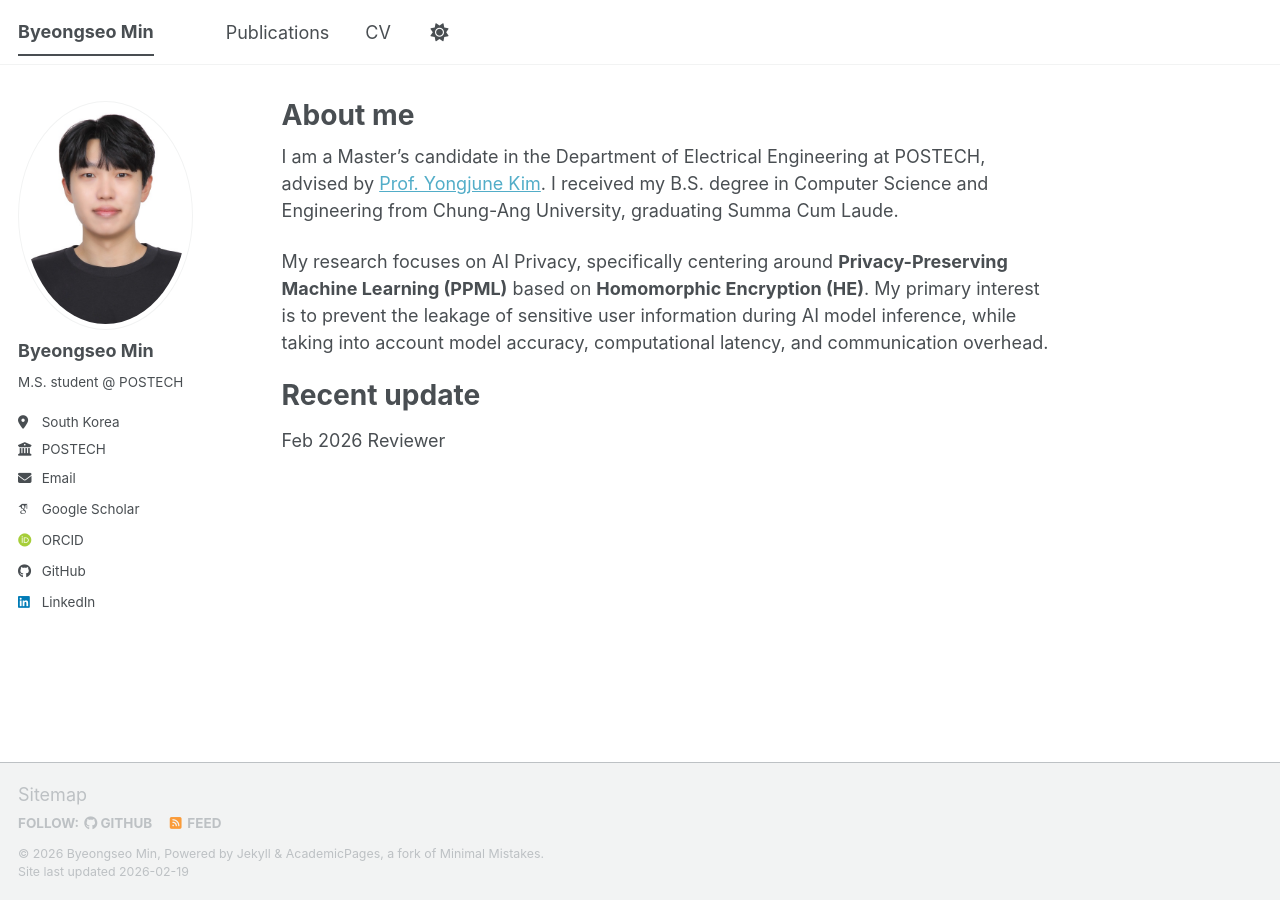
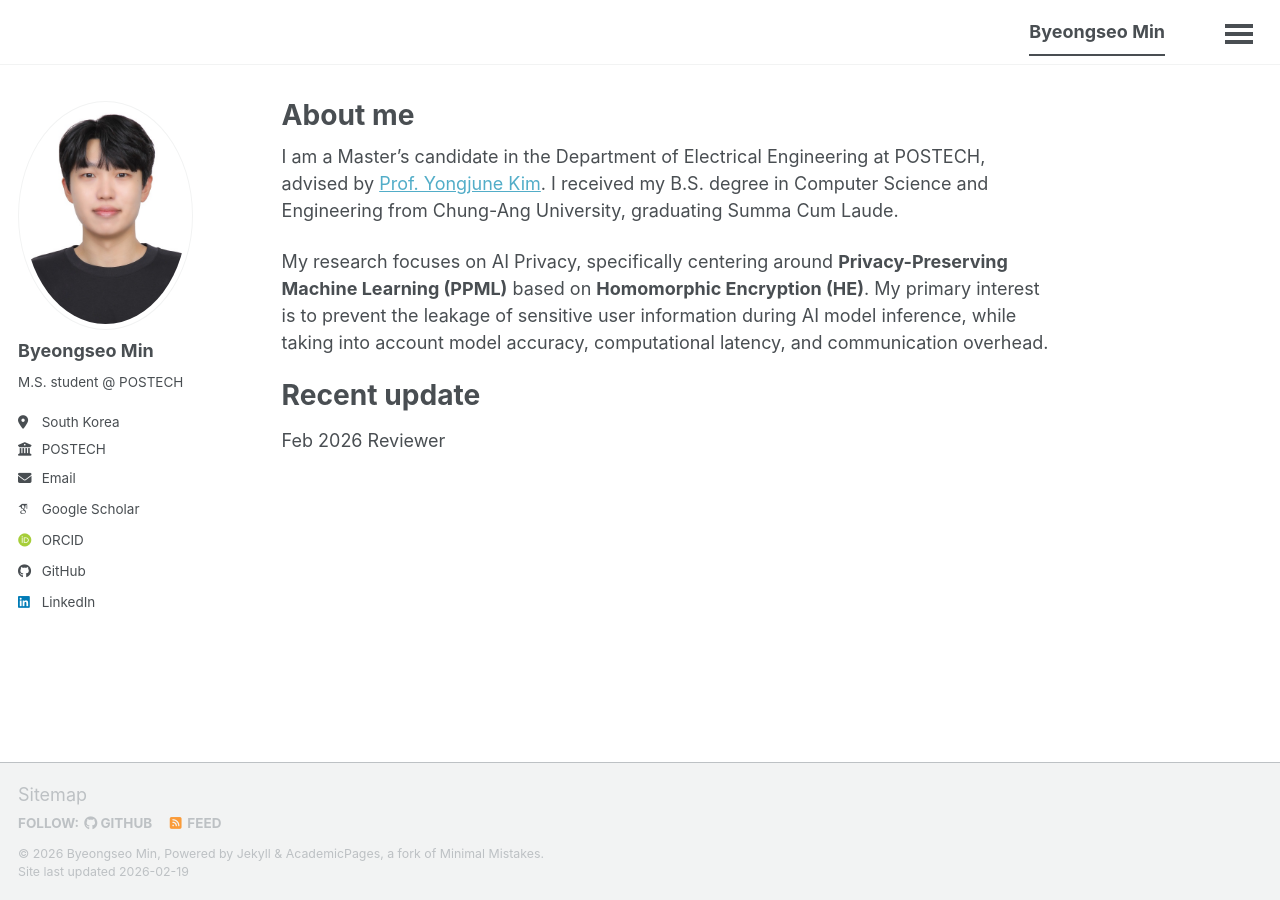
Before and after one commit to byeongseomin51/byeongseomin51.github.io, a Jekyll site: the page built from _pages/about.md, in a window 1280 px wide. Built offline with Jekyll 4.4.1, drawn with Linux system fonts in a browser that asks for light colours; some web fonts are replaced; a script bundle is joined from its source files by our own code; library files that are not in the unit come from our copies.

Commit message:
right align

```diff
--- a/_sass/layout/_navigation.scss
+++ b/_sass/layout/_navigation.scss
@@ -177,6 +177,10 @@
   min-width: 250px;
   background: var(--global-bg-color);
 
+  /*오른쪽 정렬*/
+  display: flex;
+  align-items: center;
+
   a {
     display: block;
     margin: 0 1rem;
@@ -203,11 +207,19 @@
   }
 
   .visible-links {
-    display: table;
+    /*오른쪽 정렬*/
+    // display: table;
+    display: flex;
+    justify-content: flex-end; /* 메뉴들을 우측으로 밀어냅니다. */
+    align-items: center;       /* 세로 중앙 정렬 */
+    flex: 1;
 
     li {
-      display: table-cell;
-      vertical-align: middle;
+      // display: table-cell;
+      // vertical-align: middle;
+      /*오른쪽 정렬*/
+      display: block;
+      flex: none;
 
       &:first-child {
         font-weight: bold;
@@ -329,14 +341,6 @@
 
   ul {
     margin-bottom: 1em;
-
-    // /* 하위 메뉴(Children)만 우측 정렬 */
-    // ul {
-    //   text-align: right;
-
-    //   /* 우측 정렬 시, 기존의 왼쪽 들여쓰기(padding)가 어색하다면 0으로 초기화 */
-    //   padding-left: 0;
-    // }
   }
 
   a {
```
